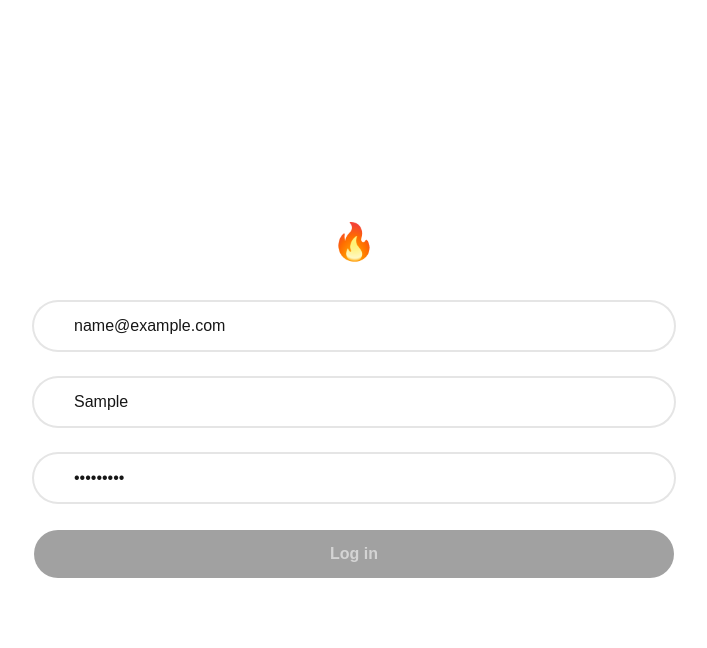
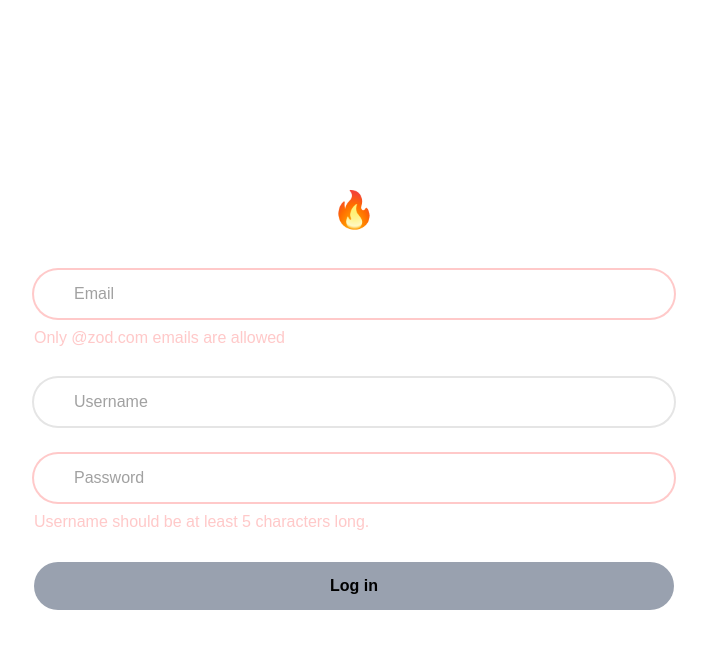
Before and after one commit to Yongmin0423/nextjs-login-form-challenge, a Next.js app: page / in a window 1280 px wide. Both pictures are taken after typing "name@example.com", "Sample", "Sample123" into the empty fields and a click on the button "Log in". Shown: the top 648 px of the page, without its empty margins (286-993 px from the left). Built offline with nearby package versions, Linux system fonts and the light colour scheme.

Commit message:
feat: validation form using zod

```diff
--- a/app/action.ts
+++ b/app/action.ts
@@ -1,15 +1,33 @@
 "use server";
 
+import { z } from "zod";
+
+const checkEmail = (email: string) => email.includes("@zod.com");
+
+const formSchema = z.object({
+  email: z
+    .string()
+    .email()
+    .refine(checkEmail, "Only @zod.com emails are allowed"),
+  username: z.string().min(5, "Username should be at least 5 characters long."),
+  password: z
+    .string()
+    .min(10, "Username should be at least 5 characters long.")
+    .regex(/\d/, "Password should contain at least one number (0123456789)."),
+});
+
 export const handleForm = async (prevState: any, formData: FormData) => {
-  console.log(formData.get("password"));
-  const password = formData.get("password");
+  const data = {
+    email: formData.get("email"),
+    username: formData.get("username"),
+    password: formData.get("password"),
+  };
 
-  await new Promise((resolve) => setTimeout(resolve, 5000));
+  const result = formSchema.safeParse(data);
 
-  return password !== "12345"
-    ? {
-        errors: ["wrong password"],
-        ok: false,
-      }
-    : { errors: [], ok: true };
+  if (!result.success) {
+    return result.error.flatten();
+  } else {
+    console.log(result.data);
+  }
 };
--- a/app/components/form-input.tsx
+++ b/app/components/form-input.tsx
@@ -1,34 +1,29 @@
+import { InputHTMLAttributes } from "react";
+
 interface FormInputProps {
-  type: string;
-  placeholder: string;
-  errors: string[];
-  required: boolean;
+  errors?: string[];
   name: string;
 }
 
 export default function FormInput({
-  type,
-  placeholder,
-  errors,
-  required,
+  errors = [],
   name,
-}: FormInputProps) {
+  ...rest
+}: FormInputProps & InputHTMLAttributes<HTMLInputElement>) {
   return (
     <div className="flex flex-col gap-2">
       <input
         name={name}
-        type={type}
-        placeholder={placeholder}
-        required={required}
+        {...rest}
         className={`h-12 w-full rounded-4xl border-none px-10 ring-2 placeholder:text-neutral-400 focus:outline-none focus:ring-4 ${
           errors.length > 0
-            ? "ring-red-500 focus:ring-red-500"
+            ? "ring-red-200 focus:ring-red-200"
             : "ring-neutral-200 focus:ring-gray-500"
         }`}
       />
 
       {errors.map((error, index) => (
-        <span key={index} className="font-medium text-red-500">
+        <span key={index} className="font-medium text-red-200">
           {error}
         </span>
       ))}
--- a/app/page.tsx
+++ b/app/page.tsx
@@ -5,34 +5,30 @@ import FormInput from "./components/form-input";
 import { handleForm } from "./action";
 
 export default function Home() {
-  const [state, formAction] = useActionState(handleForm, {
-    errors: [],
-    ok: false,
-  });
+  const [state, formAction] = useActionState(handleForm, null);
   return (
     <div className="w-screen h-screen flex flex-col gap-10 justify-center items-center">
       <div className="text-4xl">🔥</div>
       <form action={formAction} className="w-1/2 flex flex-col  gap-7">
         <FormInput
           name="email"
-          type="email"
           placeholder="Email"
           required
-          errors={[]}
+          errors={state?.fieldErrors.email}
         />
         <FormInput
           name="username"
           type="username"
           placeholder="Username"
           required
-          errors={[]}
+          errors={state?.fieldErrors.username}
         />
         <FormInput
           name="password"
           type="password"
           placeholder="Password"
           required
-          errors={state?.errors ?? []}
+          errors={state?.fieldErrors.password}
         />
         <FormButton text="Log in" />
       </form>
--- a/package.json
+++ b/package.json
@@ -12,7 +12,8 @@
     "@heroicons/react": "^2.2.0",
     "next": "15.3.1",
     "react": "^19.0.0",
-    "react-dom": "^19.0.0"
+    "react-dom": "^19.0.0",
+    "zod": "^3.24.3"
   },
   "devDependencies": {
     "@eslint/eslintrc": "^3",
```
Also changed, not shown: 1 other file (tests, documents, lock files or other folders).
